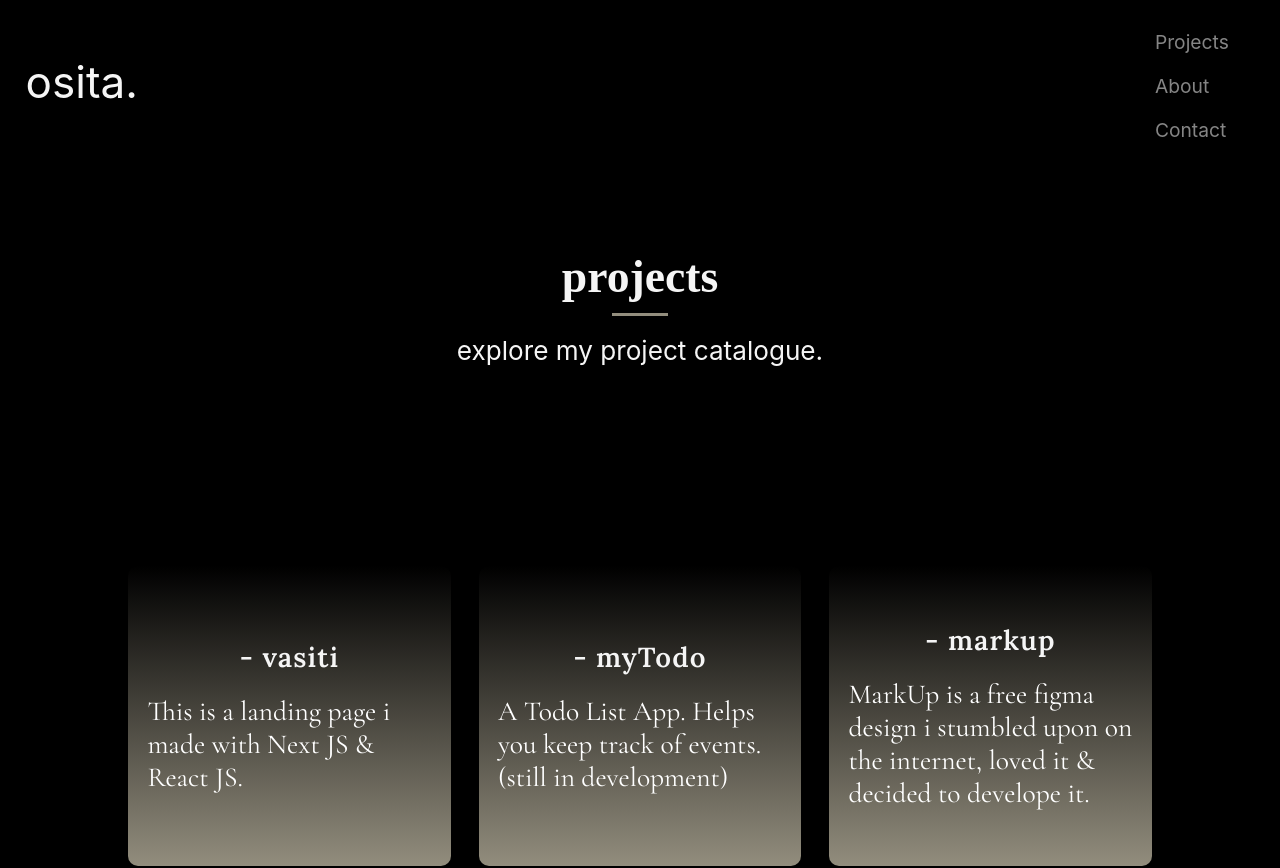
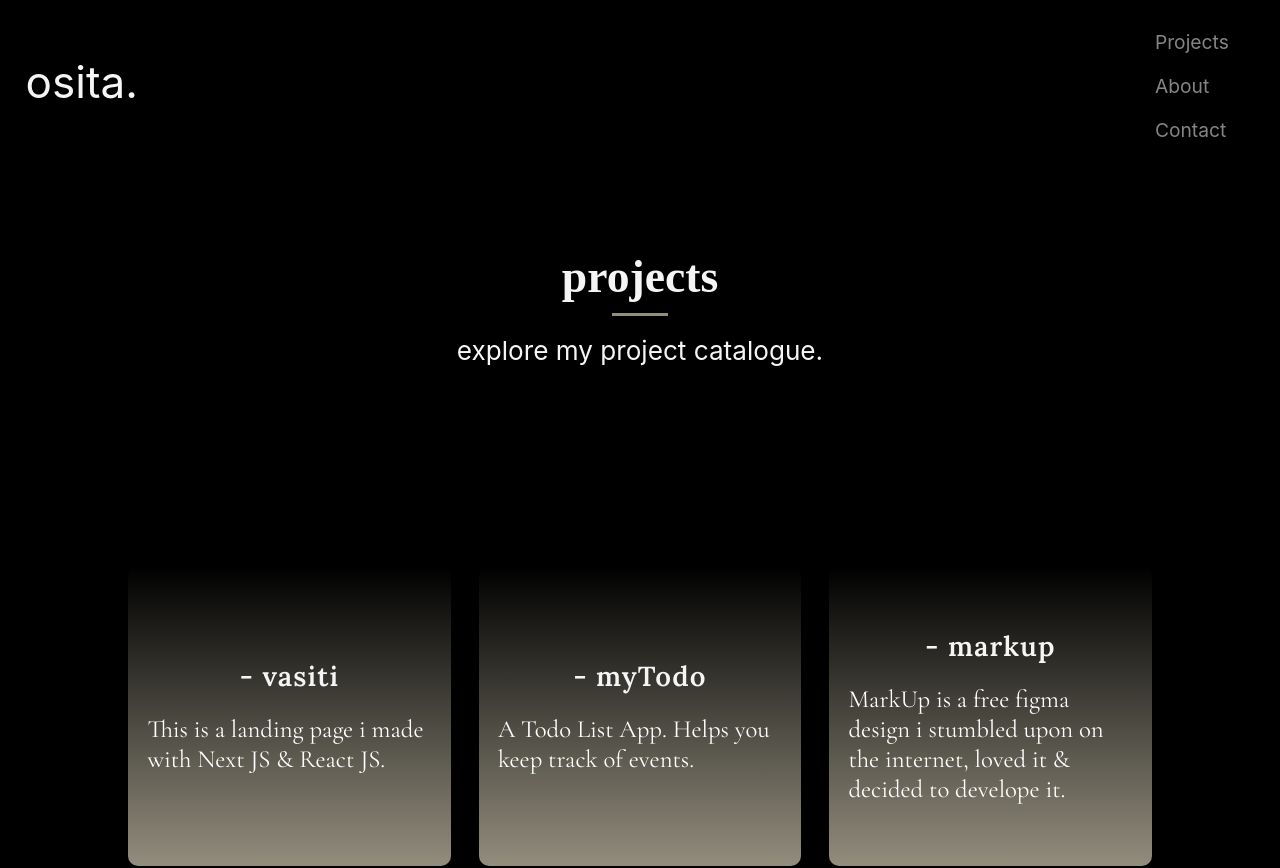
Before and after one commit to Osiclin/portfolio, a Next.js app: page /projects in a window 1280 px wide. Shown: the top 868 px of the page. Built offline with nearby package versions, Linux system fonts and the light colour scheme; a web font is replaced by a local one.

Commit message:
project card adjust

```diff
--- a/pages/projects.js
+++ b/pages/projects.js
@@ -24,7 +24,7 @@ export default function Projects() {
                     </div>
                     <div id={styling.projectcontainer}>
                         <Projectcard title="- vasiti" details="This is a landing page i made with Next JS & React JS." href="https://vasiti-six.vercel.app" />
-                        <Projectcard title="- myTodo" details="A Todo List App. Helps you keep track of events. (still in development)" href="https://mytodoapp-osiclin.vercel.app/" />
+                        <Projectcard title="- myTodo" details="A Todo List App. Helps you keep track of events." href="https://mytodoapp-osiclin.vercel.app/" />
                         <Projectcard title="- markup" details="MarkUp is a free figma design i stumbled upon on the internet, loved it & decided to develope it." href="https://osiclin.github.io/markup" />
                         <Projectcard title="- oneburner" details="This is a design i stumbled upon on the internet. I redesigned it, developed it, & made it look better ." href="https://osiclin.github.io/oneburner" />
                         <Projectcard title="- unscramble words" details="In this word game questions are asked at random and players are given a clue to help answer each question." href="https://osiclin.github.io/unscramblewords" />
--- a/styles/Projectcard.module.css
+++ b/styles/Projectcard.module.css
@@ -23,6 +23,7 @@
 }
 
 .para{
+    font-size: 0.9rem;
     font-family: 'Cormorant Garamond', serif;
     font-weight: 500;
     color: white;
```
